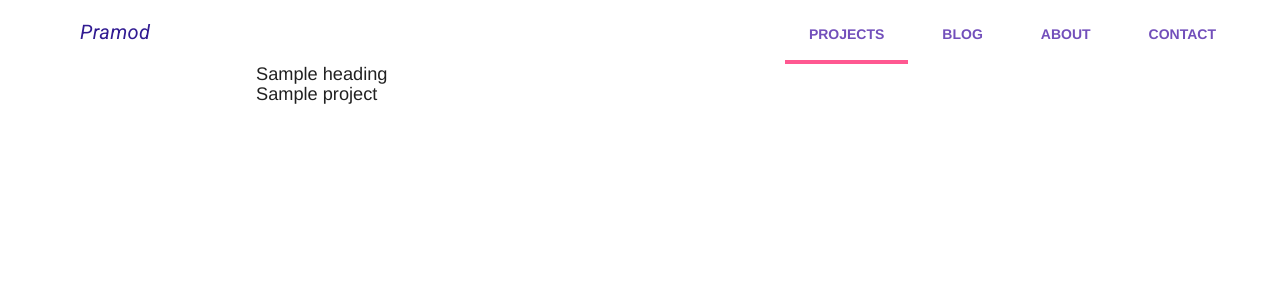
After one commit to pixyj/pramod.io, a Django app: template projects/templates/projects.html in a window 1280 px wide. The commit adds this page. Shown: the top 300 px of the page. Run offline with Django 3.2, Linux system fonts and the light colour scheme; the template is opened without the code that fills it: most values are stand-ins (such as "Sample title", 1, 10 or a date in 2020); some libraries are stand-ins or nearby versions.

Commit message:
Checkpoint -> projects route added. No content added yet though

```diff
--- a/blog/static/per.css
+++ b/blog/static/per.css
@@ -31,9 +31,9 @@ tr, td {
 
 td {
     cursor: pointer;
-    padding: 20px;
+    padding: 10px;
     text-align: center;
-    min-width: 40px;
+    min-width: 25px;
 }
 
 @media(min-width: 992px) {
--- a/blog/static/per.html
+++ b/blog/static/per.html
@@ -14,9 +14,6 @@
     <body>
 
         <div id="page-content">
-
-            <h3> Click on the boxes until a purple path is created from from the top
-                to the bottom </h3>
 
             <div id="percolate">
                 <div id="feedback" class="initial-hidden">
--- a/blog/static/per.js
+++ b/blog/static/per.js
@@ -49,7 +49,7 @@ var TableView = Backbone.View.extend({
     },
 
     render: function() {
-        var table= $("<table>");
+        var table= $("<table>").attr("align", "center");
         for(var i=0; i<this.size; i++) {
             var row = $("<tr>");
             for(var j=0; j<this.size; j++) {
@@ -346,7 +346,6 @@ var init = function() {
     window.tableView.render();
 
     $("#reset").click(function() {
-        init();
         simulate();
     });
 }
--- a/home/management/commands/create_static_site.py
+++ b/home/management/commands/create_static_site.py
@@ -40,8 +40,10 @@ class Command(BaseCommand):
 
         # css
         self._create_output_dir("{}/static".format(root_dir))
-        self._url_to_file("{}/static/styles.css/".format(host),
-                          "{}/static/styles.css".format(root_dir))
+        files = ['material.css', 'styles.css', 'per.css', 'per.html', 'per.js']
+        for f in files:
+            self._url_to_file("{}/static/{}/".format(host, f),
+                              "{}/static/{}".format(root_dir, f))
 
         # blog home
         self._url_to_file("{}/blog/".format(host),
--- a/home/static/styles.css
+++ b/home/static/styles.css
@@ -1,4 +1,7 @@
 /* START OF MY STUFF */
+
+
+/******************************** GLOBAL STUFF ************************/
 
 .pixy-title {
   color: #311B92;
@@ -23,6 +26,32 @@
   margin-bottom: 3rem;
   font-size: 1.3rem;
 }
+/******************************** END OF GLOBAL STUFF ************************/
+
+
+/******************************** OVERRIDING DEFAULTS ************************/
+
+blockquote::before {
+  content: "";
+}
+
+blockquote::after {
+  content: "";
+}
+
+.mdl-navigation__link {
+  margin-left: 10px;
+}
+
+.mdl-layout__container {
+  height: auto;
+}
+
+/************************** END OF OVERRIDING DEFAULTS ************************/
+
+
+
+/************************** BLOG ***********************************************/
 
 #blog-post-title {
   margin-bottom: 12px;
@@ -59,28 +88,18 @@
   text-decoration: none;
   display: block;
 }
+
 #blog-post-created-date, .blog-post-created-date {
   color: black;
   font-size: 1rem;
   text-decoration: none;
 }
 
+/************************** END OF BLOG **********************************/
 
-blockquote::before {
-  content: "";
-}
 
-blockquote::after {
-  content: "";
-}
+/************************** CONTACT AND ABOUT **********************************/
 
-.mdl-navigation__link {
-  margin-left: 10px;
-}
-
-.mdl-layout__container {
-  height: auto;
-}
 #contact-content {
   margin-left: 20%;
   margin-right: 20%;
@@ -93,8 +112,13 @@ blockquote::after {
 
 }
 
-/* END OF MY STUFF */
+/************************** END OF CONTACT AND ABOUT **********************************/
 
+
+/******************************** END OF MY STUFF *****************************************/
+
+
+/************** TOUCH ME NOT, UNLESS YOU KNOW WHAT YOU'RE DOING ********************/
 .mdl-layout {
   height: auto;
 }
--- a/home/templates/base.html
+++ b/home/templates/base.html
@@ -29,7 +29,7 @@
           <!-- Navigation -->
           <div class="android-navigation-container">
             <nav class="android-navigation mdl-navigation">
-              <a class="mdl-navigation__link mdl-typography--text-uppercase pixy-projects" href="/projects/">Projects</a>
+              <a class="mdl-navigation__link mdl-typography--text-uppercase pixy-projects" href="/">Projects</a>
               <a class="mdl-navigation__link mdl-typography--text-uppercase pixy-blog" href="/blog/">Blog</a>
               <a class="mdl-navigation__link mdl-typography--text-uppercase pixy-about" href="/about/">About</a>
               <a class="mdl-navigation__link mdl-typography--text-uppercase pixy-contact" href="/contact/">Contact</a>
@@ -46,7 +46,7 @@
           <a href="/" class="pixy-title pixy-mobile-title">Pramod</a>
         </span>
         <nav class="mdl-navigation">
-          <a class="mdl-navigation__link" href="/projects/">Projects</a>
+          <a class="mdl-navigation__link" href="/">Projects</a>
           <a class="mdl-navigation__link" href="/blog/">Blog</a>
           <a class="mdl-navigation__link" href="/about/">About</a>
           <a class="mdl-navigation__link" href="/contact/">Contact</a>
--- a/pixy/urls.py
+++ b/pixy/urls.py
@@ -16,7 +16,7 @@ Including another URLconf
 from django.conf.urls import url
 from django.contrib import admin
 
-from home.views import home
+from projects.views import projects
 from blog.views import get_blog_post, blog_home
 from contact.views import contact
 from about.views import about
@@ -27,5 +27,5 @@ urlpatterns = [
     url(r'^blog/$', blog_home),
     url(r'^about/$', about),
     url(r'^contact/$', contact),
-    url(r'^$', home)
+    url(r'^$', projects)
 ]
--- /dev/null
+++ b/projects/templates/projects.html
@@ -0,0 +1,25 @@
+{% extends 'base.html' %}
+
+{% block content %}
+
+    <div id="projects">
+        <div id="projects-heading">
+            {{ heading | safe}}
+        </div>
+
+
+        <div id="projects-content">
+            {% for p in projects %}
+                <div class="project-detail">
+                    {{ p | safe}}
+                </div>
+            {% endfor %}
+        </div>
+    </div>
+
+{% endblock %}
+
+
+{% block tab %}
+    var tab = "projects";
+{% endblock %}
```
Also changed, not shown: projects/views.py (+31 -0 lines), db.sqlite3.
